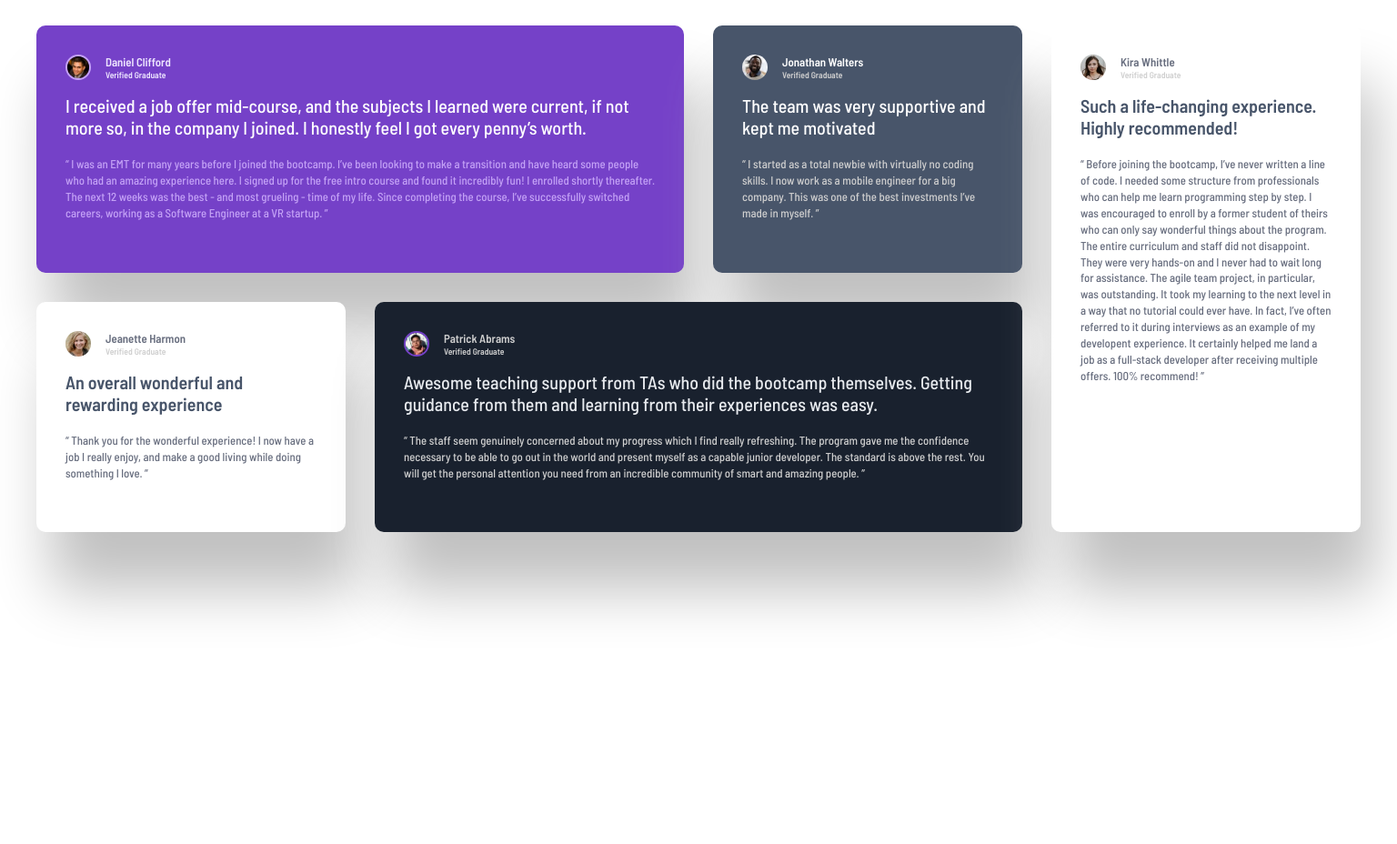
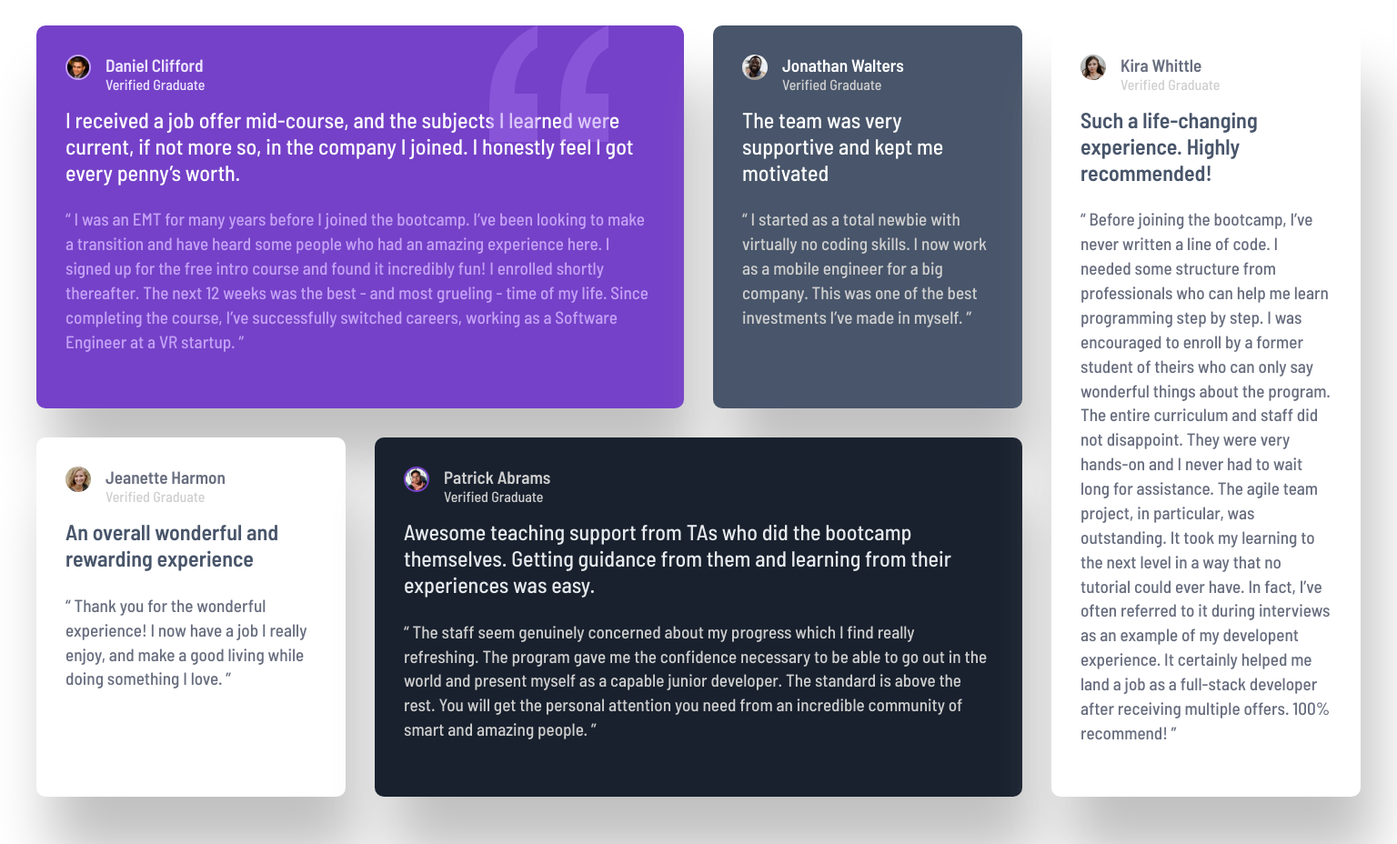
Before and after one commit to jonmc89/testimonials-grid-section-main, a plain HTML site: page index.html in a window 1536 px wide. Shown: the whole page at 91% size. Before the commit the page ends 800 px from the top, so only its background shows below. Drawn offline with Linux system fonts and the light colour scheme.

Commit message:
Desktop View Added

```diff
--- a/index.html
+++ b/index.html
@@ -23,6 +23,11 @@
       <div class="card-container">
         <div class="card purple500">
           <div class="profile-container">
+            <img
+              class="quote-icon"
+              src="./images/bg-pattern-quotation.svg"
+              alt="quote icon"
+            />
             <img
               class="purple500-img"
               src="./images/image-daniel.jpg"
--- a/styles.css
+++ b/styles.css
@@ -39,7 +39,10 @@
   margin-bottom: 1.5em;
   box-shadow: 1em 4em 4em rgb(193, 193, 193);
   max-width: 305px;
-  transition: all 0.1s ease-in-out;
+}
+
+.quote-icon {
+  display: none;
 }
 
 .profile-container {
@@ -55,21 +58,23 @@ img {
 }
 
 h1 {
-  font-size: 0.8em;
+  font-size: clamp(0.8rem, 5vw, 1.2rem);
 }
 
 h2 {
-  font-size: 0.6em;
+  font-size: clamp(0.6rem, 5vw, 1rem);
+  font-weight: lighter;
 }
 
 .paragraph-1 {
   margin-bottom: 1em;
-  font-size: 1.25em;
+  font-size: clamp(1.25rem, 2vw, 1.5rem);
   line-height: 1.2em;
+  z-index: 99;
 }
 
 .paragraph-2 {
-  font-size: 0.8em;
+  font-size: clamp(1rem, 2vw, 1.2rem);
   line-height: 1.4em;
 }
 
@@ -186,7 +191,18 @@ h2 {
 
   .card {
     max-width: 100%;
-    transition: all 0.1s ease-in-out;
+    position: relative;
+  }
+
+  .quote-icon {
+    display: block;
+    position: absolute;
+    width: auto;
+    height: 8em;
+    border-radius: 0;
+    left: 60%;
+    top: 2%;
+    opacity: 0.4;
   }
 
   .purple500 {
@@ -230,7 +246,18 @@ h2 {
 
   .card {
     height: 100%;
-    transition: all 0.1s ease-in-out;
+    position: relative;
+  }
+
+  .quote-icon {
+    display: block;
+    position: absolute;
+    width: auto;
+    height: 8em;
+    border-radius: 0;
+    left: 70%;
+    top: 0;
+    opacity: 0.4;
   }
 
   .purple500 {
```
